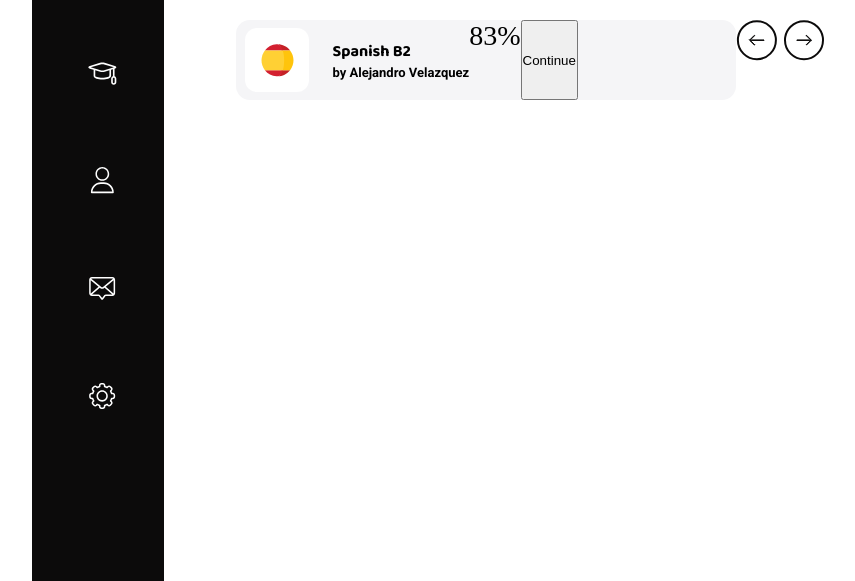
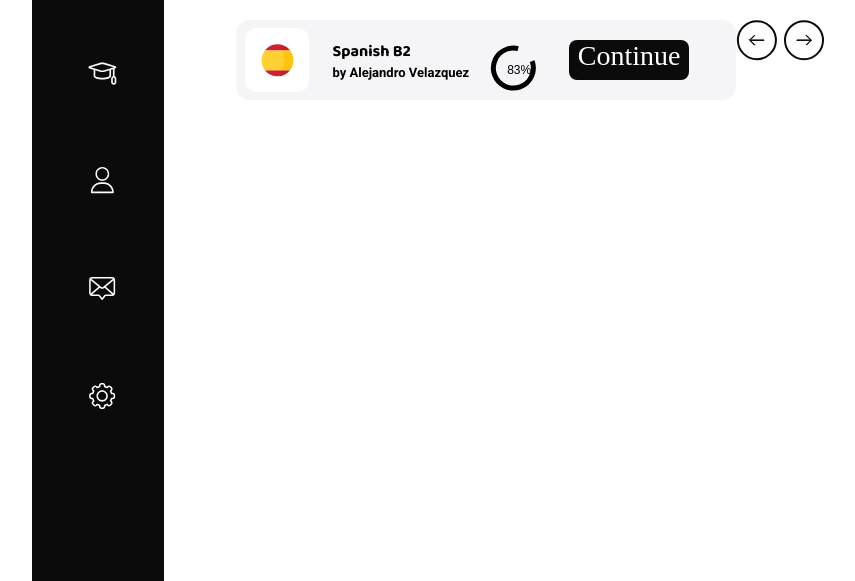
Before and after one commit to Sara01romao/desafio-4, a plain HTML site: page index.html in a window 1280 px wide. Shown: the part 219-800 px from the top of the page, without its empty margins (0-855 px from the left). Drawn offline with Linux system fonts and the light colour scheme.

Commit message:
barra de progresso e botão

```diff
--- a/css/style.css
+++ b/css/style.css
@@ -150,3 +150,66 @@ margin: 16px;
 
 
 }
+
+/*********/
+
+.graph {
+  text-align: center;
+  width: 100px;
+  height: 100px;
+  line-height: 60px;
+  text-transform: uppercase;
+  font-family: sans-serif;
+  text-decoration: none;
+  font-size: 12px;
+  position: relative;
+  display: flex;
+  justify-content: center;
+  align-items: center;
+}
+
+svg {
+  position: absolute;
+  width: 100%;
+  height: 100%;
+  top: 0;
+  left: 0;
+  fill: transparent;
+  stroke-width: 5px;
+  stroke: #ddd;
+  margin-top: 10px;
+  margin-left: 20px;
+
+
+
+
+}
+
+
+
+
+
+:root {
+  --size: 255;
+}
+
+.graph svg.cor {
+  stroke: rgb(0, 0, 0);
+  stroke-dasharray: 335;
+  stroke-dashoffset: calc(var(--size) - 25.42);
+  transform: rotate(-20deg);
+  transform-origin: center;
+}
+
+.continue{
+  position: relative;
+  top:20px;
+  width: 120px;
+  height: 40px;
+  background-color: #0C0B0B;
+  color: white;
+  border-radius: 8px;
+  text-align: center;
+}
+
+/********************************/
--- a/index.html
+++ b/index.html
@@ -43,10 +43,17 @@
             <h1>Spanish B2</h1>
             <p>by Alejandro Velazquez</p>
       </div>
+        <div class="graph">
 
-        <p>83%</p>
+          <svg class="cor">
+              <circle cx="30" cy="30" r="20" />
+          </svg>
+          <span class="counter">83%</span>
+      </div>
 
-        <button>Continue</button>
+
+
+        <button= class="continue">Continue</button>
     </div>
 
     <div>
```
